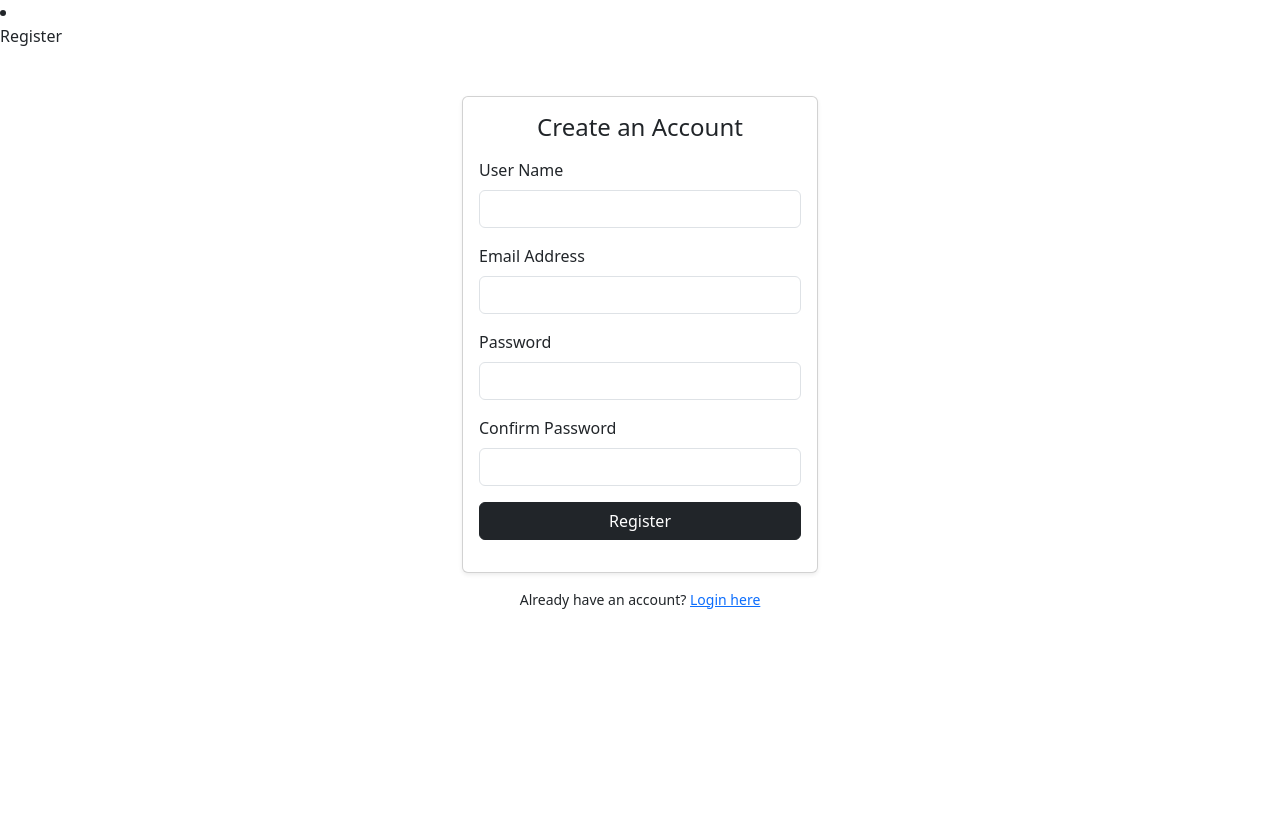
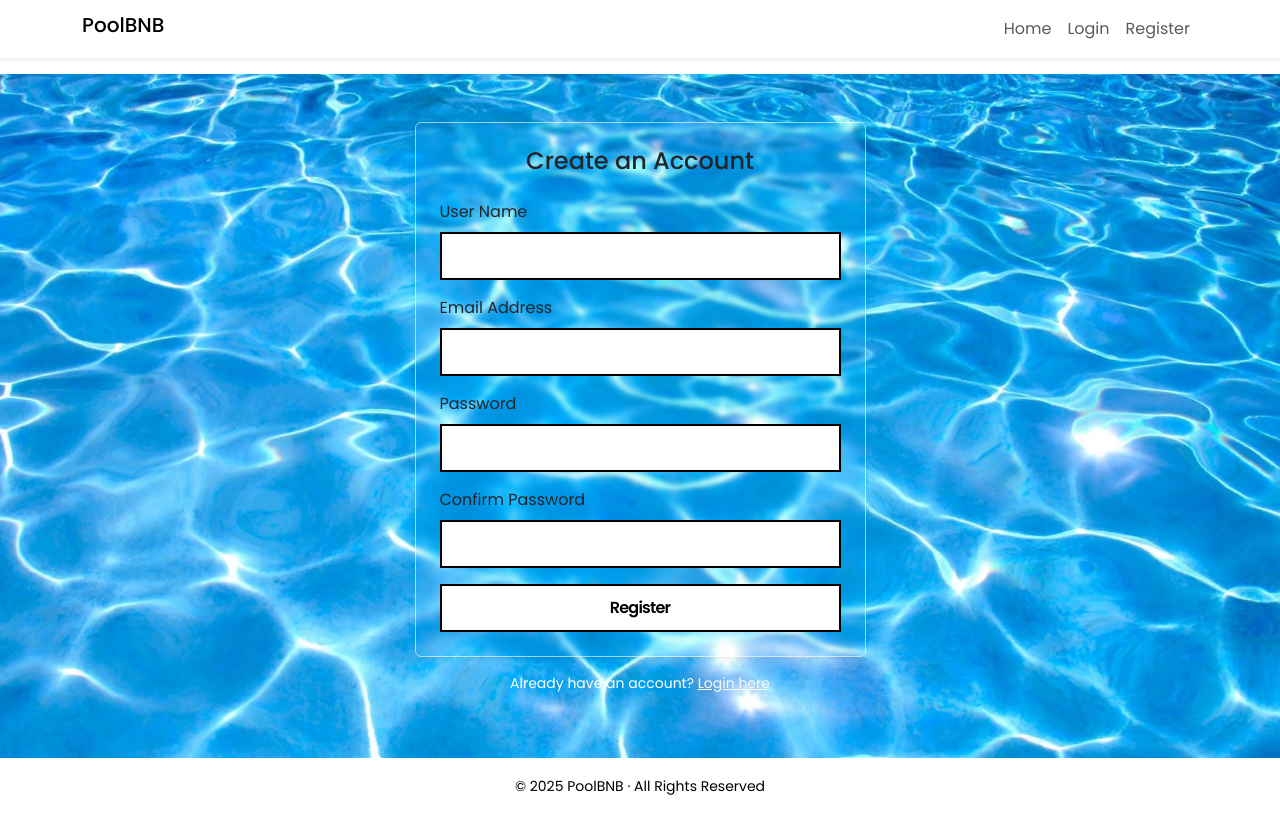
Before and after one commit to thomasHAH/IAB207-Team-12-Assessment-2, a Flask app: page /register in a window 1280 px wide. Before the commit the page ends 609 px from the top, so only its background shows below. Run offline with Flask 3, Linux system fonts and the light colour scheme; some libraries are stand-ins or nearby versions.

Commit message:
Made heaps of changes, added login, register, home pages. Login & register now fully working

```diff
--- a/website/templates/base.html
+++ b/website/templates/base.html
@@ -1,51 +1,86 @@
-<html>
+<!DOCTYPE html>
 
+<!--
+The base.html is the master template. It gives a common site structure
+(nav, flash messages, footer) and defines blocks (header, content) that
+child templates (login.html, register.html, events.html, etc.) fill with
+their own content.
+-->
+
+<html lang="en">
 <head>
     <meta charset="utf-8">
     <meta name="viewport" content="width=device-width, initial-scale=1">
-    <title>IAB207 Assignment 3</title>
+
+    <!-- Page title (child templates can override if needed) -->
+    <title>{% block title %}IAB207 Assignment{% endblock %}</title>
+
+    <!-- Bootstrap 5 -->
     <link href="https://cdn.jsdelivr.net/npm/bootstrap@5.3.2/dist/css/bootstrap.min.css" rel="stylesheet" integrity="sha384-T3c6CoIi6uLrA9TneNEoa7RxnatzjcDSCmG1MXxSR1GAsXEV/Dwwykc2MPK8M2HN" crossorigin="anonymous">
 
+
+    <!-- Google Fonts -->
+    <link href="https://fonts.googleapis.com/css2?family=Poppins:wght@400;500;600;700&display=swap" rel="stylesheet">
+
+    <!-- Your custom site-wide CSS -->
+    <link rel="stylesheet" href="{{ url_for('static', filename='css/site.css') }}">
 </head>
 
-<body>
-    <!-- Header -->
-    <header>
+<body class="d-flex flex-column min-vh-100">
 
-        <!-- Navbar -->
-        <nav>
-            <li class="nav-item">
-                <a class="nav-link" href="{{ url_for('auth.register') }}">Register</a>
-            </li>
+    <!--Navbar -->
+    <nav class="navbar navbar-expand-lg navbar-light bg-white shadow-sm">
+        <div class="container">
+            <a class="navbar-brand h2" style="color: black;" href="{{ url_for('main.index') }}">PoolBNB</a>
 
+            <!-- Toggler for mobile menu -->
+            <button class="navbar-toggler" type="button" data-bs-toggle="collapse"
+                    data-bs-target="#mainNav" aria-controls="mainNav"
+                    aria-expanded="false" aria-label="Toggle navigation">
+                <span class="navbar-toggler-icon"></span>
+            </button>
+
+            <!-- Collapsible nav links -->
+            <div class="collapse navbar-collapse" id="mainNav">
+                <ul class="navbar-nav ms-auto">
+                    <li class="nav-item"><a class="nav-link" href="{{ url_for('main.index') }}">Home</a></li>
+                    <li class="nav-item"><a class="nav-link" href="{{ url_for('auth.login') }}">Login</a></li>
+                    <li class="nav-item"><a class="nav-link" href="{{ url_for('auth.register') }}">Register</a></li>
+                    <!-- Add more nav links later e.g. Events, Profile -->
+                </ul>
+            </div>
+        </div>
     </nav>
-        <!-- Code for using Flask flash -->
-        <div class="container-fluid">
-            {% with messages = get_flashed_messages() %}
+
+    <!--Flash Messages (global) -->
+    <div class="container mt-3">
+        {% with messages = get_flashed_messages(with_categories=true) %}
             {% if messages %}
-            {% for message in get_flashed_messages() %}
-            <div class="alert alert-warning">
-                <button type="button" class="close" data-dismiss="alert" aria-label="close">x</button>
-                {{message}}
+                {% for category, message in messages %}
+                <div class="alert alert-{{ category }} alert-dismissible fade show" role="alert">
+                    {{ message }}
+                    <button type="button" class="btn-close" data-bs-dismiss="alert" aria-label="Close"></button>
                 </div>
                 {% endfor %}
             {% endif %}
         {% endwith %}
     </div>
-        {% block header %}
 
+    <!--Dynamic Content Area -->
+    <main class="flex-grow-1">
+        {% block content %}
+        <!-- Each page (login, register, events, etc.) injects content here -->
         {% endblock %}
+    </main>
 
-    </header>
+    <!-- Footer -->
+    <footer class="bg-white text-black mt-auto">
+        <div class="container text-center py-3">
+            <small>&copy; 2025 PoolBNB · All Rights Reserved</small>
+        </div>
+    </footer>
 
-    {% block content %}
-
-    {% endblock %}
-
-    <footer class="footer">
-        <!-- Your footer should go here -->
-    </footer>
-    <script src="https://cdn.jsdelivr.net/npm/bootstrap@5.3.2/dist/js/bootstrap.bundle.min.js" integrity="sha384-C6RzsynM9kWDrMNeT87bh95OGNyZPhcTNXj1NW7RuBCsyN/o0jlpcV8Qyq46cDfL" crossorigin="anonymous"></script>
+    <!-- Bootstrap Bundle (JS + Popper) -->
+    <script src="https://cdn.jsdelivr.net/npm/bootstrap@5.3.2/dist/js/bootstrap.bundle.min.js"></script>
 </body>
-
 </html>
--- a/website/templates/register.html
+++ b/website/templates/register.html
@@ -1,59 +1,90 @@
 
 <!--ALL NEW REGISTER CODE BASIC TEMPLATE TO START WITH-->
 
+<!-- Register Page -->
+<!-- This template extends base.html so its inherits the common layout (navbar, footer, flash messages, etc)-->
+
 {% extends "base.html" %}
+
+<!-- Sets the title for the browser tab-->
+{% block title %}Register - PoolBNB{% endblock %}
+
 {% block content %}
-<div class="container py-5">
+
+<!--Main section of the page-->
+<main class="d-flex align-items-center justify-content-center py-5 hero-banner">
+  <div class="container">
     <div class="row justify-content-center">
-    <div class="col-md-6 col-lg-4">
+
+      <!-- centered column that adjusts for different screen sizes-->
+      <div class="col-sm-10 col-md-8 col-lg-5">
+
+        <!-- Bootstrap card-->
         <div class="card shadow-sm">
-        <div class="card-body">
-          <h2 class="h4 mb-3 text-center">Create an Account</h2>
+          <div class="card-body p-4">
+            <h2 class="h4 mb-4 text-center">Create an Account</h2>
+
+            <!--Rego form-->
+            <!-- method is post so data gets sent back to server-->
             <form method="POST">
+              <!-- hidden tag adds CSRF protection and is pre much security token-->
               {{ form.hidden_tag() }}
 
+              <!-- Username field -->
               <div class="mb-3">
+                <!--using all the css styling-->
+                <!--label and input-->
                 {{ form.user_name.label(class="form-label") }}
-              {{ form.user_name(class="form-control") }}
+                {{ form.user_name(class="input-59") }}
+                <!-- error message if validation is wrong-->
                 {% for error in form.user_name.errors %}
-                <div class="text-danger">{{ error }}</div>
+                  <div class="text-danger small">{{ error }}</div>
                 {% endfor %}
               </div>
 
+              <!-- Email input field-->
               <div class="mb-3">
                 {{ form.email.label(class="form-label") }}
-              {{ form.email(class="form-control") }}
+                {{ form.email(class="input-59") }}
                 {% for error in form.email.errors %}
-                <div class="text-danger">{{ error }}</div>
+                  <div class="text-danger small">{{ error }}</div>
                 {% endfor %}
               </div>
 
+              <!--Password input = pre much the same -->
               <div class="mb-3">
                 {{ form.password.label(class="form-label") }}
-              {{ form.password(class="form-control") }}
+                {{ form.password(class="input-59") }}
                 {% for error in form.password.errors %}
-                <div class="text-danger">{{ error }}</div>
+                  <div class="text-danger small">{{ error }}</div>
                 {% endfor %}
               </div>
 
+              <!-- Confirm Password and uses the same logic as before-->
               <div class="mb-3">
                 {{ form.confirm.label(class="form-label") }}
-              {{ form.confirm(class="form-control") }}
+                {{ form.confirm(class="input-59") }}
                 {% for error in form.confirm.errors %}
-                <div class="text-danger">{{ error }}</div>
+                  <div class="text-danger small">{{ error }}</div>
                 {% endfor %}
               </div>
 
+              <!-- Submit Button -->
               <div class="d-grid">
-              {{ form.submit(class="btn btn-dark") }}
+                {{ form.submit(class="button-59") }}
               </div>
             </form>
           </div>
         </div>
-      <p class="text-center mt-3 small">
-        Already have an account? <a href="{{ url_for('auth.login') }}">Login here</a>
+
+        <!-- Secondary Link -->
+        <!--Shown below the form, so users who already have accounts can switch -->
+        <p class="text-center mt-3 small text-white">
+          Already have an account?
+          <a href="{{ url_for('auth.login') }}" class="link-light">Login here</a>
         </p>
       </div>
     </div>
   </div>
+</main>
 {% endblock %}
--- a/website/views.py
+++ b/website/views.py
@@ -1,7 +1,8 @@
-from flask import Blueprint
+from flask import Blueprint, render_template
 
 main_bp = Blueprint('main', __name__)
 
 @main_bp.route('/')
 def index():
-    return '<h1>Starter code for assignment 3<h1>'
+    # Instead of returning plain text, render the home.html page
+    return render_template('home.html')
```
Also changed, not shown: website/__init__.py (+7 -0 lines), website/auth.py (+64 -18 lines), website/templates/home.html (added, +16 -0 lines), website/templates/login.html (added, +67 -0 lines), website/templates/user.html (deleted, +0 -21 lines), website/static/css/site.css (renamed from website/site.css), website/static/images/pool-clear-image.jpg (added). Lines whose indentation alone changed are shown as unchanged.
